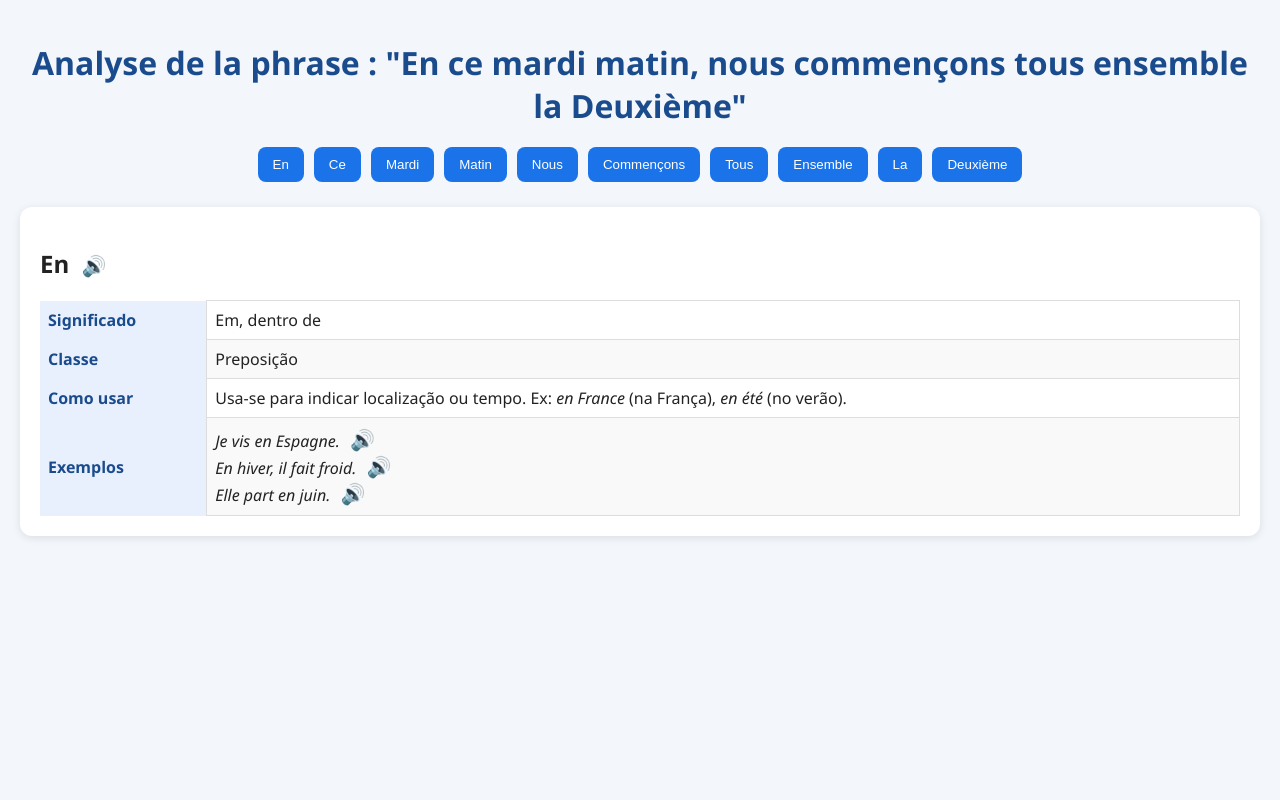
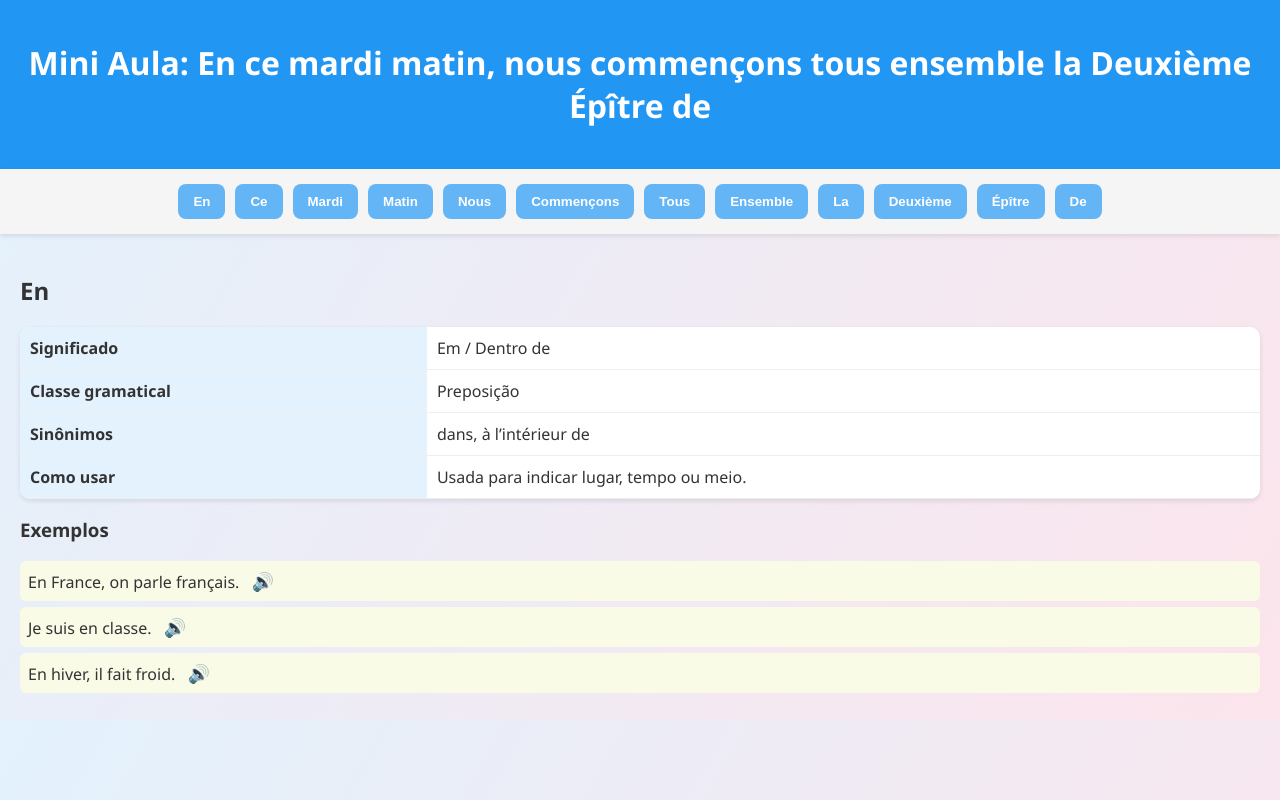
Before and after one commit to jonathanbitt/trechos, a plain HTML site: page 1.html in a window 1280 px wide. Drawn offline with Linux system fonts and the light colour scheme.

Commit message:
Add files via upload

```diff
--- a/1.html
+++ b/1.html
@@ -1,277 +1,247 @@
 <!DOCTYPE html>
 <html lang="fr">
 <head>
-  <meta charset="UTF-8" />
-  <meta name="viewport" content="width=device-width, initial-scale=1.0" />
-  <title>Analyse de la phrase : "En ce mardi matin..."</title>
+  <meta charset="UTF-8">
+  <meta name="viewport" content="width=device-width, initial-scale=1.0">
+  <title>Mini aula: En ce mardi matin, nous commençons tous ensemble la Deuxième Épître de</title>
   <style>
     body {
-      font-family: "Segoe UI", system-ui, sans-serif;
-      background: #f3f6fa;
-      color: #222;
+      font-family: "Segoe UI", sans-serif;
+      background: linear-gradient(120deg, #e3f2fd, #fce4ec);
+      color: #333;
       margin: 0;
+      padding: 0;
+    }
+    header {
+      text-align: center;
       padding: 20px;
+      background: #2196f3;
+      color: white;
     }
-
-    h1 {
-      text-align: center;
-      color: #1a4b8c;
-      margin-bottom: 20px;
-    }
-
     nav {
       display: flex;
       flex-wrap: wrap;
       justify-content: center;
-      gap: 10px;
-      margin-bottom: 25px;
+      background: #f5f5f5;
+      padding: 10px;
+      box-shadow: 0 2px 5px rgba(0,0,0,0.1);
     }
-
-    button {
-      background: #1a73e8;
+    nav button {
+      background: #64b5f6;
+      border: none;
       color: white;
-      border: none;
       padding: 10px 15px;
+      margin: 5px;
       border-radius: 8px;
       cursor: pointer;
-      font-weight: 500;
       transition: background 0.3s;
+      font-weight: bold;
     }
-
-    button:hover {
-      background: #0b5bd3;
+    nav button:hover {
+      background: #1e88e5;
     }
-
-    .section {
+    section {
       display: none;
-      background: white;
-      border-radius: 12px;
-      box-shadow: 0 2px 8px rgba(0,0,0,0.1);
       padding: 20px;
-      animation: fadeIn 0.4s ease;
+      animation: fadeIn 0.5s ease-in-out;
     }
-
-    .active {
+    section.active {
       display: block;
     }
-
+    @keyframes fadeIn {
+      from { opacity: 0; transform: translateY(10px); }
+      to { opacity: 1; transform: translateY(0); }
+    }
     table {
       width: 100%;
       border-collapse: collapse;
+      background: white;
       margin-top: 10px;
+      border-radius: 10px;
+      overflow: hidden;
+      box-shadow: 0 2px 5px rgba(0,0,0,0.1);
     }
-
-    td {
-      border: 1px solid #ddd;
-      padding: 8px;
-      vertical-align: top;
-    }
-
-    tr:nth-child(even) {
-      background-color: #f9f9f9;
-    }
-
-    th {
-      background: #e8f0fe;
-      color: #1a4b8c;
-      padding: 8px;
+    th, td {
+      padding: 10px;
+      border-bottom: 1px solid #eee;
       text-align: left;
     }
-
+    th {
+      background: #e3f2fd;
+    }
     .speaker {
       cursor: pointer;
-      color: #1a73e8;
-      font-size: 20px;
-      margin-left: 6px;
+      margin-left: 8px;
+      color: #1e88e5;
+      font-size: 18px;
     }
-
-    @keyframes fadeIn {
-      from {opacity: 0;}
-      to {opacity: 1;}
+    .example {
+      background: #f9fbe7;
+      padding: 8px;
+      border-radius: 6px;
+      margin: 6px 0;
     }
   </style>
 </head>
 <body>
+  <header>
+    <h1>Mini Aula: En ce mardi matin, nous commençons tous ensemble la Deuxième Épître de</h1>
+  </header>
 
-  <h1>Analyse de la phrase : "En ce mardi matin, nous commençons tous ensemble la Deuxième"</h1>
+  <nav id="menu"></nav>
 
-  <nav>
-    <button onclick="showSection('en')">En</button>
-    <button onclick="showSection('ce')">Ce</button>
-    <button onclick="showSection('mardi')">Mardi</button>
-    <button onclick="showSection('matin')">Matin</button>
-    <button onclick="showSection('nous')">Nous</button>
-    <button onclick="showSection('commencons')">Commençons</button>
-    <button onclick="showSection('tous')">Tous</button>
-    <button onclick="showSection('ensemble')">Ensemble</button>
-    <button onclick="showSection('la')">La</button>
-    <button onclick="showSection('deuxieme')">Deuxième</button>
-  </nav>
-
-  <!-- Seções de explicação -->
-  <section id="en" class="section">
-    <h2>En <span class="speaker" onclick="speak('En')">🔊</span></h2>
-    <table>
-      <tr><th>Significado</th><td>Em, dentro de</td></tr>
-      <tr><th>Classe</th><td>Preposição</td></tr>
-      <tr><th>Como usar</th><td>Usa-se para indicar localização ou tempo. Ex: <em>en France</em> (na França), <em>en été</em> (no verão).</td></tr>
-      <tr><th>Exemplos</th><td>
-        <em>Je vis en Espagne.</em> <span class="speaker" onclick="speak('Je vis en Espagne')">🔊</span><br>
-        <em>En hiver, il fait froid.</em> <span class="speaker" onclick="speak('En hiver, il fait froid')">🔊</span><br>
-        <em>Elle part en juin.</em> <span class="speaker" onclick="speak('Elle part en juin')">🔊</span>
-      </td></tr>
-    </table>
-  </section>
-
-  <section id="ce" class="section">
-    <h2>Ce <span class="speaker" onclick="speak('Ce')">🔊</span></h2>
-    <table>
-      <tr><th>Significado</th><td>Este, essa, isso (dependendo do contexto)</td></tr>
-      <tr><th>Classe</th><td>Determinante demonstrativo</td></tr>
-      <tr><th>Como usar</th><td>Usa-se antes de substantivos masculinos para indicar algo próximo. Ex: <em>ce livre</em> (este livro).</td></tr>
-      <tr><th>Exemplos</th><td>
-        <em>Ce jour est beau.</em> <span class="speaker" onclick="speak('Ce jour est beau')">🔊</span><br>
-        <em>Ce matin, il pleut.</em> <span class="speaker" onclick="speak('Ce matin, il pleut')">🔊</span><br>
-        <em>Ce garçon est gentil.</em> <span class="speaker" onclick="speak('Ce garçon est gentil')">🔊</span>
-      </td></tr>
-    </table>
-  </section>
-
-  <section id="mardi" class="section">
-    <h2>Mardi <span class="speaker" onclick="speak('Mardi')">🔊</span></h2>
-    <table>
-      <tr><th>Significado</th><td>Terça-feira</td></tr>
-      <tr><th>Classe</th><td>Substantivo masculino</td></tr>
-      <tr><th>Sinônimos</th><td>(Não há, mas pertence à série: lundi, mardi, mercredi...)</td></tr>
-      <tr><th>Exemplos</th><td>
-        <em>Nous sommes mardi.</em> <span class="speaker" onclick="speak('Nous sommes mardi')">🔊</span><br>
-        <em>Le mardi, je travaille tôt.</em> <span class="speaker" onclick="speak('Le mardi, je travaille tôt')">🔊</span><br>
-        <em>Mardi prochain, il partira.</em> <span class="speaker" onclick="speak('Mardi prochain, il partira')">🔊</span>
-      </td></tr>
-    </table>
-  </section>
-
-  <section id="matin" class="section">
-    <h2>Matin <span class="speaker" onclick="speak('Matin')">🔊</span></h2>
-    <table>
-      <tr><th>Significado</th><td>Manhã</td></tr>
-      <tr><th>Classe</th><td>Substantivo masculino</td></tr>
-      <tr><th>Exemplos</th><td>
-        <em>Le matin, je bois du café.</em> <span class="speaker" onclick="speak('Le matin, je bois du café')">🔊</span><br>
-        <em>Chaque matin, il court.</em> <span class="speaker" onclick="speak('Chaque matin, il court')">🔊</span><br>
-        <em>Ce matin, il fait beau.</em> <span class="speaker" onclick="speak('Ce matin, il fait beau')">🔊</span>
-      </td></tr>
-    </table>
-  </section>
-
-  <section id="nous" class="section">
-    <h2>Nous <span class="speaker" onclick="speak('Nous')">🔊</span></h2>
-    <table>
-      <tr><th>Significado</th><td>Nós</td></tr>
-      <tr><th>Classe</th><td>Pronome pessoal sujeito</td></tr>
-      <tr><th>Como usar</th><td>Usado como sujeito da frase. Ex: <em>Nous parlons français</em>.</td></tr>
-      <tr><th>Exemplos</th><td>
-        <em>Nous aimons lire.</em> <span class="speaker" onclick="speak('Nous aimons lire')">🔊</span><br>
-        <em>Nous habitons à Paris.</em> <span class="speaker" onclick="speak('Nous habitons à Paris')">🔊</span><br>
-        <em>Nous sommes heureux.</em> <span class="speaker" onclick="speak('Nous sommes heureux')">🔊</span>
-      </td></tr>
-    </table>
-  </section>
-
-  <section id="commencons" class="section">
-    <h2>Commençons <span class="speaker" onclick="speak('Commençons')">🔊</span></h2>
-    <table>
-      <tr><th>Significado</th><td>Começamos</td></tr>
-      <tr><th>Classe</th><td>Verbo (1ª pessoa do plural do verbo <em>commencer</em>)</td></tr>
-      <tr><th>Verbos semelhantes</th><td>débute, entamer, initier</td></tr>
-      <tr><th>Exemplos</th><td>
-        <em>Nous commençons le travail.</em> <span class="speaker" onclick="speak('Nous commençons le travail')">🔊</span><br>
-        <em>Commençons la leçon !</em> <span class="speaker" onclick="speak('Commençons la leçon !')">🔊</span><br>
-        <em>Ils commencent à parler.</em> <span class="speaker" onclick="speak('Ils commencent à parler')">🔊</span>
-      </td></tr>
-    </table>
-  </section>
-
-  <section id="tous" class="section">
-    <h2>Tous <span class="speaker" onclick="speak('Tous')">🔊</span></h2>
-    <table>
-      <tr><th>Significado</th><td>Todos</td></tr>
-      <tr><th>Classe</th><td>Adjetivo indefinido / pronome</td></tr>
-      <tr><th>Exemplos</th><td>
-        <em>Nous sommes tous ici.</em> <span class="speaker" onclick="speak('Nous sommes tous ici')">🔊</span><br>
-        <em>Tous les enfants jouent.</em> <span class="speaker" onclick="speak('Tous les enfants jouent')">🔊</span><br>
-        <em>Ils ont tous compris.</em> <span class="speaker" onclick="speak('Ils ont tous compris')">🔊</span>
-      </td></tr>
-    </table>
-  </section>
-
-  <section id="ensemble" class="section">
-    <h2>Ensemble <span class="speaker" onclick="speak('Ensemble')">🔊</span></h2>
-    <table>
-      <tr><th>Significado</th><td>Juntos, em conjunto</td></tr>
-      <tr><th>Classe</th><td>Advérbio</td></tr>
-      <tr><th>Exemplos</th><td>
-        <em>Nous travaillons ensemble.</em> <span class="speaker" onclick="speak('Nous travaillons ensemble')">🔊</span><br>
-        <em>Ils vivent ensemble.</em> <span class="speaker" onclick="speak('Ils vivent ensemble')">🔊</span><br>
-        <em>Apprenons ensemble !</em> <span class="speaker" onclick="speak('Apprenons ensemble !')">🔊</span>
-      </td></tr>
-    </table>
-  </section>
-
-  <section id="la" class="section">
-    <h2>La <span class="speaker" onclick="speak('La')">🔊</span></h2>
-    <table>
-      <tr><th>Significado</th><td>A (artigo definido feminino)</td></tr>
-      <tr><th>Classe</th><td>Artigo definido</td></tr>
-      <tr><th>Como usar</th><td>Usado antes de substantivos femininos: <em>la maison</em>, <em>la table</em>.</td></tr>
-      <tr><th>Exemplos</th><td>
-        <em>La fille est gentille.</em> <span class="speaker" onclick="speak('La fille est gentille')">🔊</span><br>
-        <em>La porte est ouverte.</em> <span class="speaker" onclick="speak('La porte est ouverte')">🔊</span><br>
-        <em>La musique est belle.</em> <span class="speaker" onclick="speak('La musique est belle')">🔊</span>
-      </td></tr>
-    </table>
-  </section>
-
-  <section id="deuxieme" class="section">
-    <h2>Deuxième <span class="speaker" onclick="speak('Deuxième')">🔊</span></h2>
-    <table>
-      <tr><th>Significado</th><td>Segundo(a)</td></tr>
-      <tr><th>Classe</th><td>Adjetivo ordinal</td></tr>
-      <tr><th>Exemplos</th><td>
-        <em>La deuxième fois.</em> <span class="speaker" onclick="speak('La deuxième fois')">🔊</span><br>
-        <em>Il habite au deuxième étage.</em> <span class="speaker" onclick="speak('Il habite au deuxième étage')">🔊</span><br>
-        <em>C’est la deuxième leçon.</em> <span class="speaker" onclick="speak('C’est la deuxième leçon')">🔊</span>
-      </td></tr>
-    </table>
-  </section>
+  <main id="content">
+    <!-- Seções geradas abaixo -->
+  </main>
 
   <script>
-    function showSection(id, updateHash = true) {
-      document.querySelectorAll('.section').forEach(sec => sec.classList.remove('active'));
-      const section = document.getElementById(id);
-      if (section) {
-        section.classList.add('active');
-        if (updateHash) history.pushState(null, null, '#' + id);
+    const palavras = [
+      {
+        titulo: "En",
+        significado: "Em / Dentro de",
+        classe: "Preposição",
+        sinonimos: "dans, à l’intérieur de",
+        uso: "Usada para indicar lugar, tempo ou meio.",
+        exemplos: ["En France, on parle français.", "Je suis en classe.", "En hiver, il fait froid."]
+      },
+      {
+        titulo: "Ce",
+        significado: "Este / Esta",
+        classe: "Determinante demonstrativo",
+        sinonimos: "cet, cette",
+        uso: "Usado antes de substantivos para indicar algo próximo no tempo ou no espaço.",
+        exemplos: ["Ce jour est spécial.", "Ce livre est intéressant.", "Ce matin, je travaille."]
+      },
+      {
+        titulo: "Mardi",
+        significado: "Terça-feira",
+        classe: "Substantivo masculino",
+        sinonimos: "—",
+        uso: "Refere-se ao segundo dia útil da semana, usado sem artigo em expressões de tempo.",
+        exemplos: ["Mardi, je vais à l’école.", "Nous partons mardi prochain.", "Le mardi, il joue au foot."]
+      },
+      {
+        titulo: "Matin",
+        significado: "Manhã",
+        classe: "Substantivo masculino",
+        sinonimos: "aube, matinée",
+        uso: "Usado para indicar o período do dia antes do meio-dia.",
+        exemplos: ["Le matin, je bois du café.", "Ce matin, il pleut.", "Chaque matin, elle lit."]
+      },
+      {
+        titulo: "Nous",
+        significado: "Nós",
+        classe: "Pronome pessoal",
+        sinonimos: "on (em linguagem informal)",
+        uso: "Usado como sujeito para indicar o falante e outras pessoas juntas.",
+        exemplos: ["Nous sommes heureux.", "Nous allons à Paris.", "Nous travaillons ensemble."]
+      },
+      {
+        titulo: "Commençons",
+        significado: "Começamos",
+        classe: "Verbo (1ª pessoa plural de ‘commencer’)",
+        sinonimos: "démarrer, débuter",
+        uso: "Verbo usado para indicar o início de uma ação.",
+        exemplos: ["Nous commençons à lire.", "Nous commençons le cours.", "Nous commençons demain."]
+      },
+      {
+        titulo: "Tous",
+        significado: "Todos",
+        classe: "Pronome indefinido / advérbio",
+        sinonimos: "chacun, ensemble",
+        uso: "Usado para indicar totalidade ou coletividade.",
+        exemplos: ["Nous sommes tous prêts.", "Ils ont tous compris.", "Tous les jours, il court."]
+      },
+      {
+        titulo: "Ensemble",
+        significado: "Juntos",
+        classe: "Advérbio",
+        sinonimos: "collectivement",
+        uso: "Expressa ação ou estado em grupo.",
+        exemplos: ["Nous travaillons ensemble.", "Ils vivent ensemble.", "Chantons ensemble!"]
+      },
+      {
+        titulo: "La",
+        significado: "A / Aquele(a)",
+        classe: "Artigo definido feminino singular",
+        sinonimos: "—",
+        uso: "Colocado antes de substantivos femininos.",
+        exemplos: ["La maison est grande.", "La fille est belle.", "La porte est ouverte."]
+      },
+      {
+        titulo: "Deuxième",
+        significado: "Segunda / Segundo",
+        classe: "Adjetivo ordinal",
+        sinonimos: "second(e)",
+        uso: "Indica posição numa sequência.",
+        exemplos: ["La deuxième fois.", "Le deuxième jour.", "Ma deuxième maison."]
+      },
+      {
+        titulo: "Épître",
+        significado: "Epístola / Carta formal",
+        classe: "Substantivo feminino",
+        sinonimos: "lettre",
+        uso: "Usado especialmente em contexto religioso ou literário.",
+        exemplos: ["L’Épître de Paul.", "Une Épître ancienne.", "Cette Épître est importante."]
+      },
+      {
+        titulo: "De",
+        significado: "De / Do / Da",
+        classe: "Preposição",
+        sinonimos: "—",
+        uso: "Indica origem, posse, conteúdo ou causa.",
+        exemplos: ["Le livre de Marie.", "Un verre de jus.", "Parler de Dieu."]
+      }
+    ];
+
+    const menu = document.getElementById("menu");
+    const content = document.getElementById("content");
+
+    palavras.forEach((p, i) => {
+      // Criar botão
+      const btn = document.createElement("button");
+      btn.textContent = p.titulo;
+      btn.onclick = () => showSection(p.titulo.toLowerCase());
+      menu.appendChild(btn);
+
+      // Criar seção
+      const section = document.createElement("section");
+      section.id = p.titulo.toLowerCase();
+      section.innerHTML = `
+        <h2>${p.titulo}</h2>
+        <table>
+          <tr><th>Significado</th><td>${p.significado}</td></tr>
+          <tr><th>Classe gramatical</th><td>${p.classe}</td></tr>
+          <tr><th>Sinônimos</th><td>${p.sinonimos}</td></tr>
+          <tr><th>Como usar</th><td>${p.uso}</td></tr>
+        </table>
+        <h3>Exemplos</h3>
+        ${p.exemplos.map(fr => `<div class="example">${fr} <span class="speaker" onclick="falar('${fr}')">🔊</span></div>`).join('')}
+      `;
+      content.appendChild(section);
+    });
+
+    function showSection(id) {
+      document.querySelectorAll("section").forEach(s => s.classList.remove("active"));
+      const sec = document.getElementById(id);
+      if (sec) {
+        sec.classList.add("active");
+        location.hash = id;
       }
     }
 
-    function speak(text) {
-      const utterance = new SpeechSynthesisUtterance(text);
-      utterance.lang = 'fr-FR';
-      speechSynthesis.speak(utterance);
+    function falar(texto) {
+      const utter = new SpeechSynthesisUtterance(texto);
+      utter.lang = "fr-FR";
+      speechSynthesis.speak(utter);
     }
 
-    window.addEventListener('DOMContentLoaded', () => {
-      const hash = window.location.hash.substring(1);
-      if (hash) showSection(hash, false);
-      else showSection('en', false);
-    });
-
-    window.addEventListener('hashchange', () => {
-      const hash = window.location.hash.substring(1);
-      showSection(hash, false);
+    // Mostrar seção do hash atual
+    window.addEventListener("load", () => {
+      const hash = location.hash.replace("#", "");
+      if (hash && document.getElementById(hash)) showSection(hash);
+      else showSection(palavras[0].titulo.toLowerCase());
     });
   </script>
-
 </body>
 </html>
```
